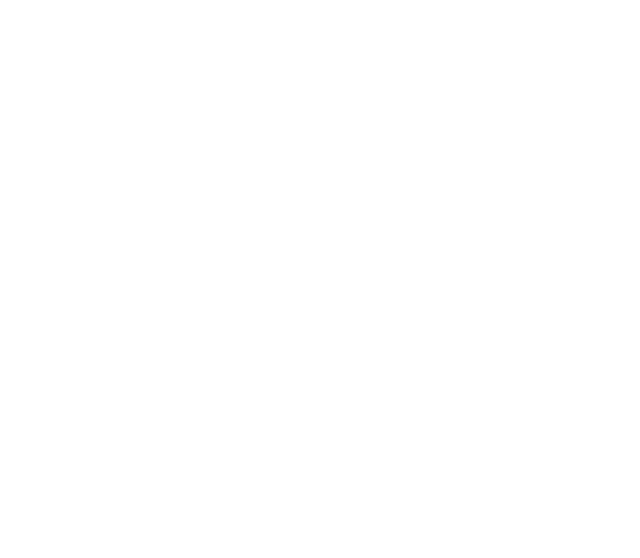
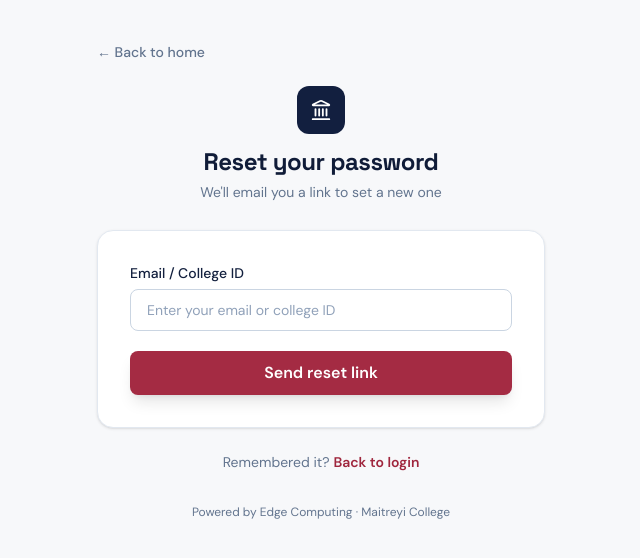
Before and after one commit to harshii0103/VenueVault, a React (Vite) app: page /forgot-password in a window 1280 px wide. Before the commit this address had no page. Shown: the top 558 px of the page, without its empty margins (319-959 px from the left). Built offline with nearby package versions, Linux system fonts and the light colour scheme.

Commit message:
update forgot password page

```diff
--- a/src/App.jsx
+++ b/src/App.jsx
@@ -2,6 +2,7 @@
 import Home from './pages/Home'
 import Login from './pages/Login'
 import Register from './pages/Register'
+import ForgotPassword from './pages/ForgotPassword'
 
 export default function App() {
   return (
@@ -9,6 +10,7 @@
       <Route path="/" element={<Home />} />
       <Route path="/login" element={<Login />} />
       <Route path="/register" element={<Register />} />
+      <Route path="/forgot-password" element={<ForgotPassword />} />
     </Routes>
   )
 }
--- /dev/null
+++ b/src/pages/ForgotPassword.jsx
@@ -0,0 +1,48 @@
+import { useState } from 'react'
+import { Link } from 'react-router-dom'
+import { AuthLayout, TextField, Banner, SubmitButton } from '../components/auth'
+
+// TODO (backend): send a password-reset link to the account's registered email.
+async function requestReset() {
+  await new Promise((r) => setTimeout(r, 700))
+  return { ok: true }
+}
+
+export default function ForgotPassword() {
+  const [identifier, setIdentifier] = useState('')
+  const [error, setError] = useState('')
+  const [status, setStatus] = useState({ loading: false, sent: false, error: '' })
+
+  const handleSubmit = async (e) => {
+    e.preventDefault()
+    if (!identifier.trim()) return setError('Enter your email or college ID.')
+    setError('')
+    setStatus({ loading: true, sent: false, error: '' })
+    try {
+      const res = await requestReset({ identifier })
+      if (!res.ok) throw new Error(res.message)
+      setStatus({ loading: false, sent: true, error: '' })
+    } catch (err) {
+      setStatus({ loading: false, sent: false, error: err.message || 'Something went wrong. Please try again.' })
+    }
+  }
+
+  return (
+    <AuthLayout
+      title="Reset your password"
+      subtitle="We'll email you a link to set a new one"
+      footer={<p className="mt-6 text-center text-sm text-slate-500">Remembered it? <Link to="/login" className="font-semibold text-[#9f263d] hover:underline">Back to login</Link></p>}
+    >
+      {status.sent ? (
+        // Same message whether or not the account exists, so the form can't be used to check who is registered.
+        <Banner type="success">If an account exists for that email or ID, a reset link has been sent. Check your inbox.</Banner>
+      ) : (
+        <form onSubmit={handleSubmit} noValidate className="space-y-5">
+          {status.error && <Banner>{status.error}</Banner>}
+          <TextField id="identifier" label="Email / College ID" placeholder="Enter your email or college ID" autoComplete="username" value={identifier} onChange={(e) => setIdentifier(e.target.value)} error={error} />
+          <SubmitButton loading={status.loading}>{status.loading ? 'Sending…' : 'Send reset link'}</SubmitButton>
+        </form>
+      )}
+    </AuthLayout>
+  )
+}
--- a/src/pages/Home.jsx
+++ b/src/pages/Home.jsx
@@ -6,16 +6,12 @@
   calendar: <><rect x="3" y="5" width="18" height="16" rx="2" /><path d="M16 3v4M8 3v4M3 10h18" /><path d="m9 16 2 2 4-5" /></>,
   check: <path d="m5 12 4 4L19 6" />,
   chevron: <path d="m9 18 6-6-6-6" />,
-  facebook: <path d="M14 8h3V4h-3c-3 0-5 2-5 5v3H6v4h3v5h4v-5h3l1-4h-4V9c0-.7.3-1 1-1Z" />,
-  instagram: <><rect x="3" y="3" width="18" height="18" rx="5" /><circle cx="12" cy="12" r="4" /><path d="M17.5 6.5h.01" /></>,
-  linkedin: <><path d="M6 9v12M6 5v.01M10 21v-7a4 4 0 0 1 8 0v7M10 9v12" /></>,
   mail: <><rect x="3" y="5" width="18" height="14" rx="2" /><path d="m3 7 9 6 9-6" /></>,
   map: <><path d="M20 10c0 5-8 11-8 11S4 15 4 10a8 8 0 1 1 16 0Z" /><circle cx="12" cy="10" r="2" /></>,
   paper: <><path d="M6 2h9l4 4v16H6z" /><path d="M14 2v5h5M9 13l2 2 4-4" /></>,
   people: <><path d="M16 21v-2a4 4 0 0 0-4-4H6a4 4 0 0 0-4 4v2" /><circle cx="9" cy="7" r="4" /><path d="M22 21v-2a4 4 0 0 0-3-3.87M16 3.13a4 4 0 0 1 0 7.75" /></>,
   search: <><circle cx="11" cy="11" r="7" /><path d="m20 20-4-4" /></>,
   spark: <><path d="m12 3-1.4 4.1a5 5 0 0 1-3.1 3.1L3 12l4.5 1.8a5 5 0 0 1 3.1 3.1L12 21l1.4-4.1a5 5 0 0 1 3.1-3.1L21 12l-4.5-1.8a5 5 0 0 1-3.1-3.1Z" /></>,
-  twitter: <path d="M22 5.9c-.7.3-1.5.5-2.3.6a4 4 0 0 0-7 2.7v.9a11.4 11.4 0 0 1-8.3-4.2S.8 14 8.5 17.4A11.5 11.5 0 0 1 2 19.2c7.7 4.3 17.1 0 17.1-10 0-.2 0-.4-.1-.6.8-.8 1.5-1.6 2-2.7Z" />,
 };
 
 function Icon({ name, className = "h-5 w-5" }) {
@@ -62,7 +58,16 @@
 
 export default function Home() {
   const now = new Date();
-  const monthYear = now.toLocaleString("en-US", { month: "long", year: "numeric" });
+  const dow = (now.getDay() + 6) % 7; // Mon = 0
+  const monday = new Date(now);
+  monday.setDate(now.getDate() - dow + (dow > 4 ? 7 : 0));
+  const calendarDays = Array.from({ length: 10 }, (_, i) => {
+    const d = new Date(monday);
+    d.setDate(monday.getDate() + Math.floor(i / 5) * 7 + (i % 5));
+    return d.getDate();
+  });
+  const todayIndex = dow > 4 ? 0 : dow;
+  const monthYear = monday.toLocaleString("en-US", { month: "long", year: "numeric" });
   return (
     <div className="min-h-screen overflow-x-hidden bg-[#f7f8fa] font-sans text-[#15213d]">
       <header className="absolute inset-x-0 top-0 z-30">
@@ -151,10 +156,10 @@
                     </div>
                     <div className="mt-5 grid grid-cols-5 gap-1.5 text-center">
                       {["MON", "TUE", "WED", "THU", "FRI"].map((day) => <span key={day} className="pb-2 text-xs font-bold text-slate-400">{day}</span>)}
-                      {[12, 13, 14, 15, 16, 19, 20, 21, 22, 23].map((date) => (
-                        <div key={date} className={`relative h-12 rounded-md border pt-2 text-xs font-semibold ${date === 15 ? "border-[#9f263d] bg-[#9f263d] text-white" : "border-slate-200 bg-white text-slate-500"}`}>
+                      {calendarDays.map((date, i) => (
+                        <div key={i} className={`relative h-12 rounded-md border pt-2 text-xs font-semibold ${i === todayIndex ? "border-[#9f263d] bg-[#9f263d] text-white" : "border-slate-200 bg-white text-slate-500"}`}>
                           {date}
-                          {[13, 16, 20, 22].includes(date) && <span className={`absolute bottom-2 left-1/2 h-1 w-5 -translate-x-1/2 rounded-full ${date === 16 ? "bg-emerald-400" : "bg-[#d2697d]"}`} />}
+                          {[1, 4, 6, 8].includes(i) && i !== todayIndex && <span className={`absolute bottom-2 left-1/2 h-1 w-5 -translate-x-1/2 rounded-full ${i === 4 ? "bg-emerald-400" : "bg-[#d2697d]"}`} />}
                         </div>
                       ))}
                     </div>
@@ -224,12 +229,9 @@
           <div>
             <Logo light />
             <p className="mt-5 max-w-xs text-sm leading-6 text-slate-400">Intelligent venue booking for a connected, efficient, and paperless campus.</p>
-            <div className="mt-6 flex gap-2.5">
-              {["linkedin", "twitter", "instagram", "facebook"].map((icon) => <a key={icon} href="#" aria-label={icon} className="grid h-9 w-9 place-items-center rounded-lg bg-white/[.07] text-slate-300 transition hover:bg-[#9f263d] hover:text-white"><Icon name={icon} className="h-4 w-4" /></a>)}
-            </div>
           </div>
           <div><h3 className="text-xs font-bold tracking-[.12em] text-white">QUICK LINKS</h3><div className="mt-5 flex flex-col gap-3 text-sm text-slate-400"><a href="#home">Home</a><a href="#venues">Venues</a></div></div>
-          <div><h3 className="text-xs font-bold tracking-[.12em] text-white">PLATFORM</h3><div className="mt-5 flex flex-col gap-3 text-sm text-slate-400"><Link to="/login">Student portal</Link><Link to="/login?portal=admin">Admin portal</Link><a href="#">Venue policies</a><a href="#">Support</a></div></div>
+          <div><h3 className="text-xs font-bold tracking-[.12em] text-white">PLATFORM</h3><div className="mt-5 flex flex-col gap-3 text-sm text-slate-400"><Link to="/login">Student portal</Link><Link to="/login?portal=admin">Admin portal</Link><a href="mailto:help@venuevault.edu">Support</a></div></div>
           {/* Colour merge: #d5576e -> #e26278 (reuse the hero accent instead of a near-duplicate shade) */}
           <div><h3 className="text-xs font-bold tracking-[.12em] text-white">CONTACT</h3><div className="mt-5 flex flex-col gap-4 text-sm text-slate-400"><p className="flex gap-2.5"><Icon name="map" className="mt-0.5 h-4 w-4 shrink-0 text-[#e26278]" />Campus Administration Block</p><a href="mailto:help@venuevault.edu" className="flex gap-2.5"><Icon name="mail" className="h-4 w-4 shrink-0 text-[#e26278]" />help@venuevault.edu</a></div></div>
         </div>
--- a/src/pages/Login.jsx
+++ b/src/pages/Login.jsx
@@ -66,7 +66,7 @@
             <input type="checkbox" checked={form.remember} onChange={set('remember')} className="rounded border-slate-300 text-[#9f263d] focus:ring-[#9f263d]" />
             Remember me
           </label>
-          <a href="#" className="font-semibold text-[#9f263d] hover:underline">Forgot password?</a>
+          <Link to="/forgot-password" className="font-semibold text-[#9f263d] hover:underline">Forgot password?</Link>
         </div>
         <SubmitButton loading={status.loading}>{status.loading ? 'Signing in…' : 'Login'}</SubmitButton>
       </form>
```
Also changed, not shown: 1 other file (tests, documents, lock files or other folders).
